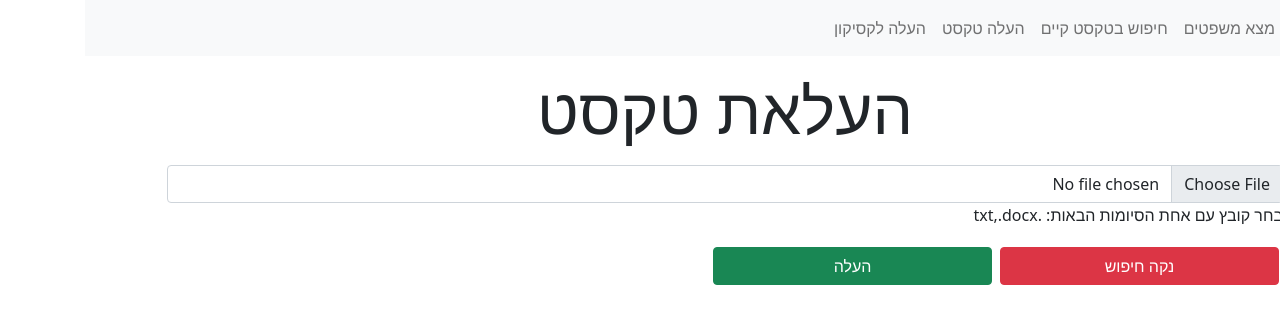
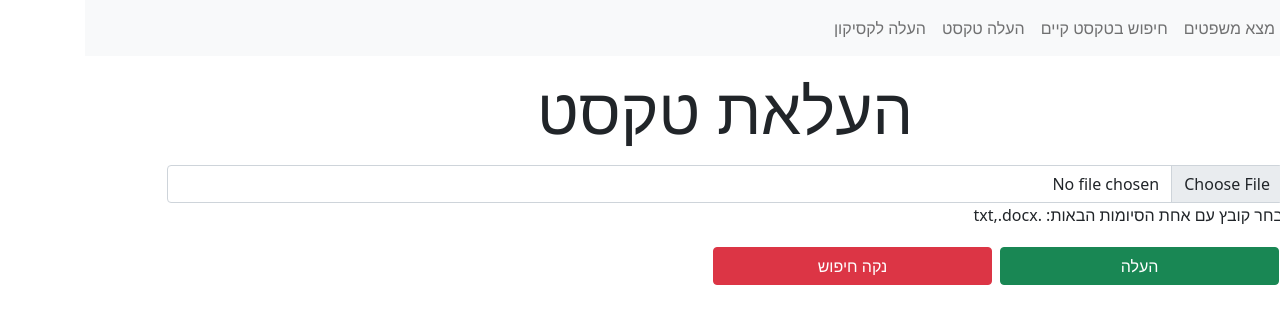
Before and after one commit to M4X0N/wordsearch-project, a React (Create React App) app in the folder app/frontend/: page /text-upload in a window 1280 px wide. Shown: the top 324 px of the page. Built offline with nearby package versions, Linux system fonts and the light colour scheme.

Commit message:
changed button directions

```diff
--- a/app/frontend/src/components/FileUpload.js
+++ b/app/frontend/src/components/FileUpload.js
@@ -41,8 +41,8 @@ function FileUpload(props){
 			)}
 		</div>
 		<div>
+			<button type="submit" class="btn btn-success w-25 m-1" onClick={handleSubmission}>העלה</button>
 			<button class="btn btn-danger w-25 m-1" onClick={cancelChoice}>נקה חיפוש</button>
-			<button type="submit" class="btn btn-success w-25 m-1" onClick={handleSubmission}>העלה</button>
 		</div>
 	</div>
 	)
```
